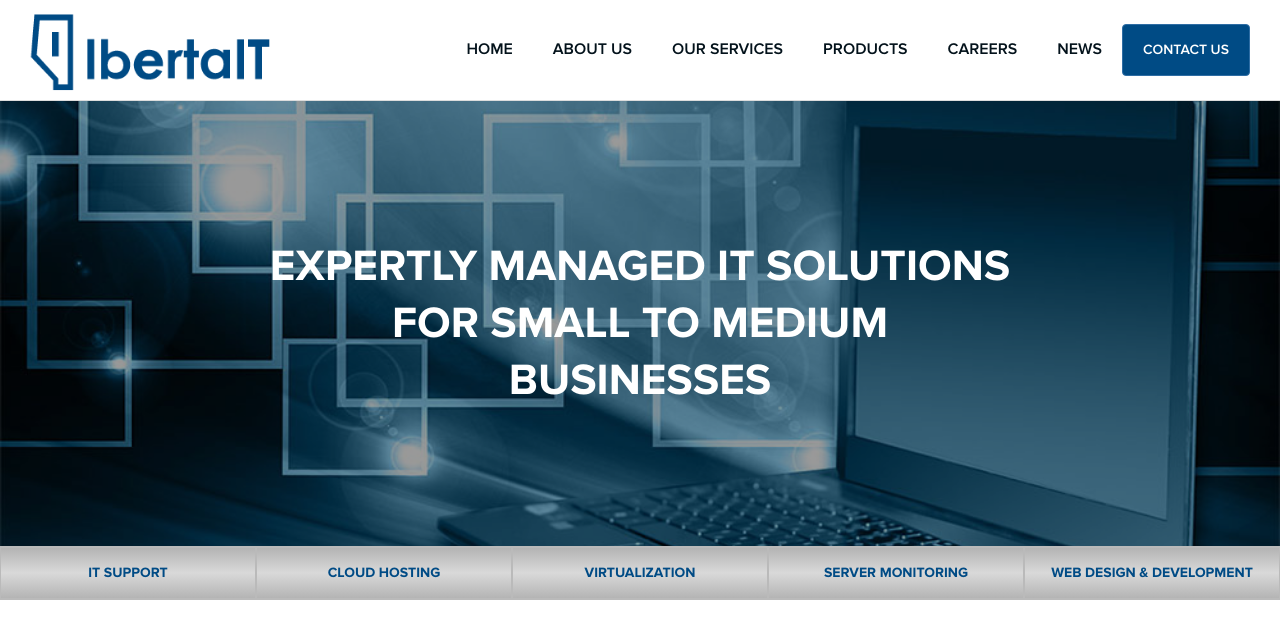
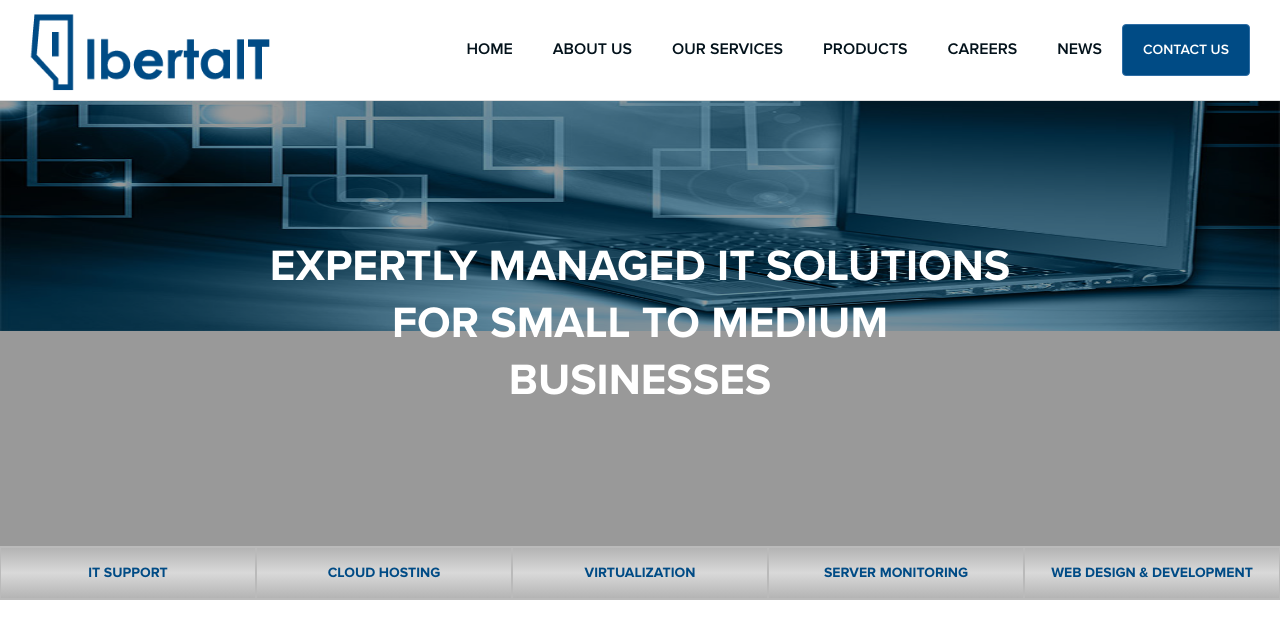
Before and after one commit to edna-pws/alberta, a PHP site: page /index.php in a window 1280 px wide. Shown: the top 633 px of the page. Run offline with PHP 8.4, Linux system fonts and the light colour scheme.

Commit message:
updated home: banner

```diff
--- a/less/modules/banner.less
+++ b/less/modules/banner.less
@@ -67,10 +67,10 @@
   width: 100%;
   min-height: 445px;
   background-image: url(../images/banner.jpg);
-  background-position: center -180px;
+  background-position: center -153px !important;
   background-repeat: no-repeat;
   background-attachment: fixed;
-  background-size: cover;
+  background-size: 100% 86%;
 
   &:before {
     content: '';
```
Also changed, not shown: css/main.css.
